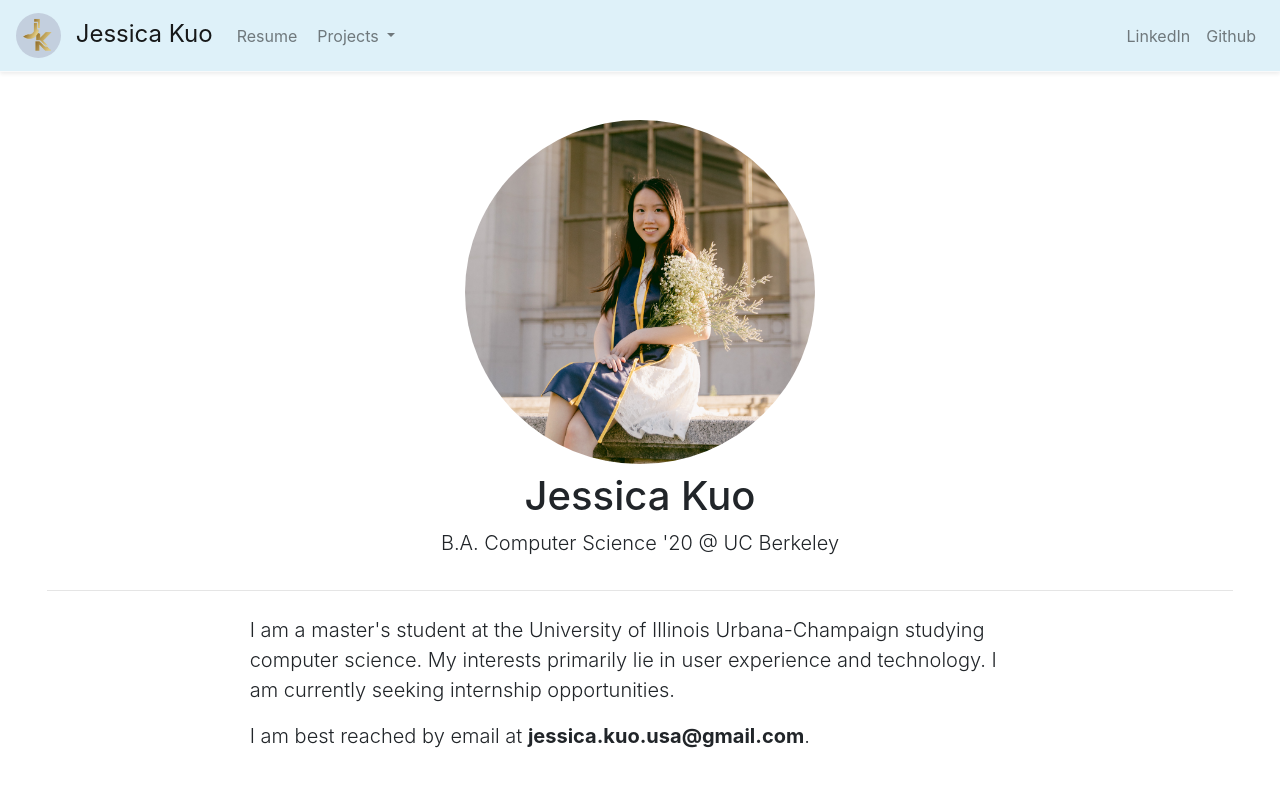
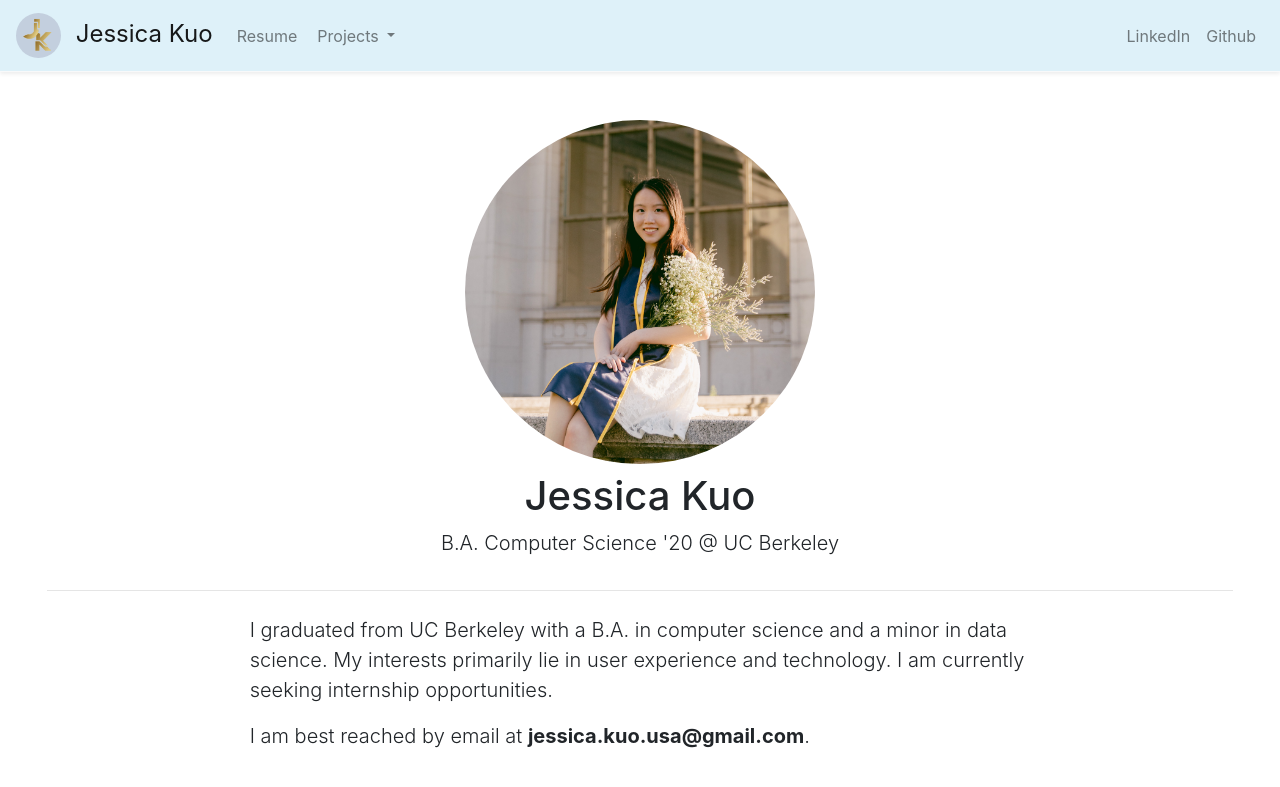
Before and after one commit to jesskuo/jesskuo.github.io, a Jekyll site: the page built from index.html, in a window 1280 px wide. Shown: the top 787 px of the page. Built offline with Jekyll 4.4.1, drawn with Linux system fonts in a browser that asks for light colours; comment, search, counter and statistics services are not loaded.

Commit message:
fixed main page education

```diff
--- a/index.html
+++ b/index.html
@@ -16,7 +16,7 @@ layout: page
       <div class="row">
         <div class="col-2"></div>
         <div class="col">
-          <p class="lead">I am a master's student at the University of Illinois Urbana-Champaign studying computer science. My interests primarily lie in user experience and technology. I am currently seeking internship opportunities.</p>
+          <p class="lead">I graduated from UC Berkeley with a B.A. in computer science and a minor in data science. My interests primarily lie in user experience and technology. I am currently seeking internship opportunities.</p>
           <p class="lead">I am best reached by email at <b class="font-weight-bold">jessica.kuo.usa@gmail.com</b>.</p>
         </div>
         <div class="col-2"></div>
```
